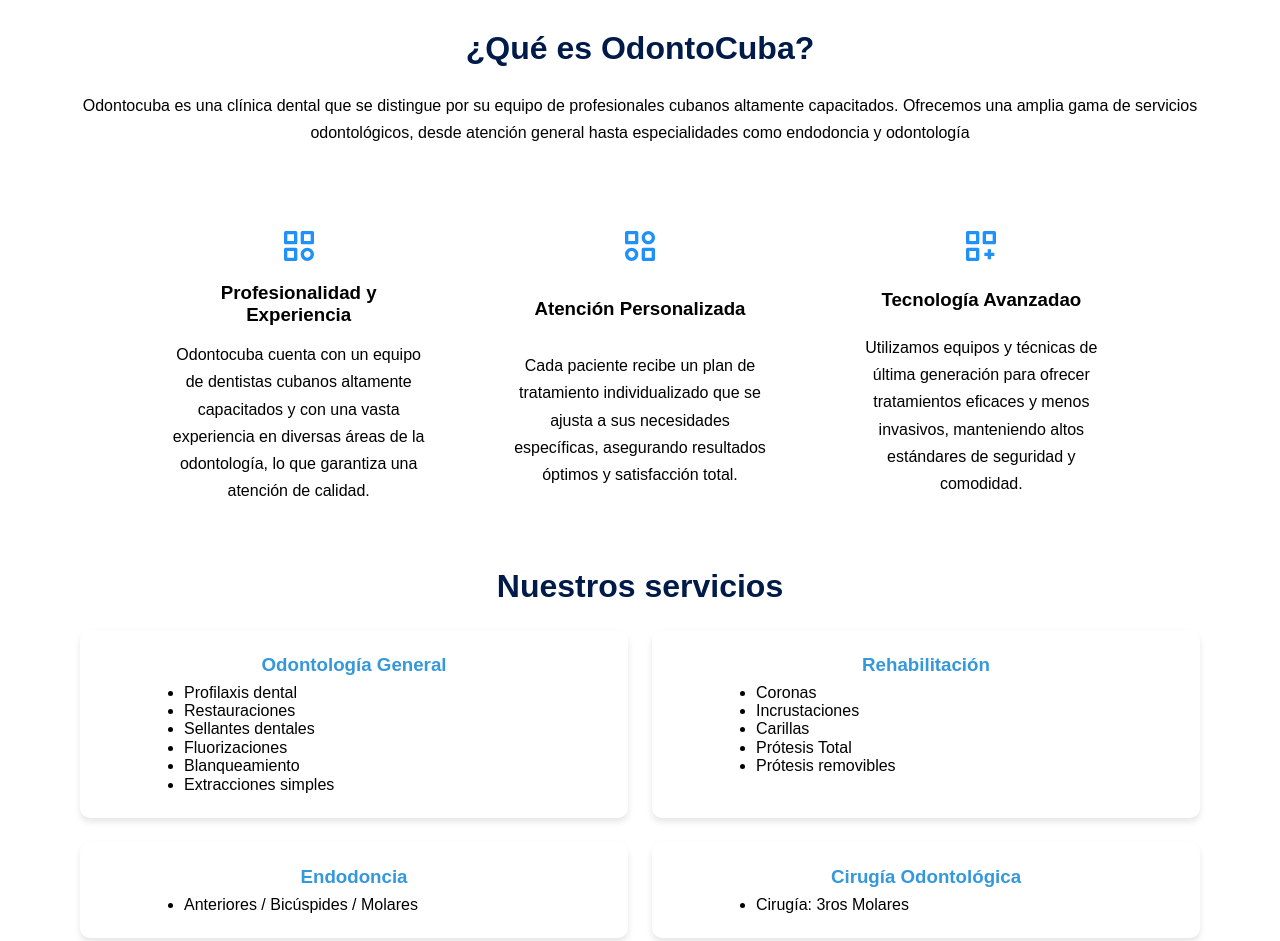
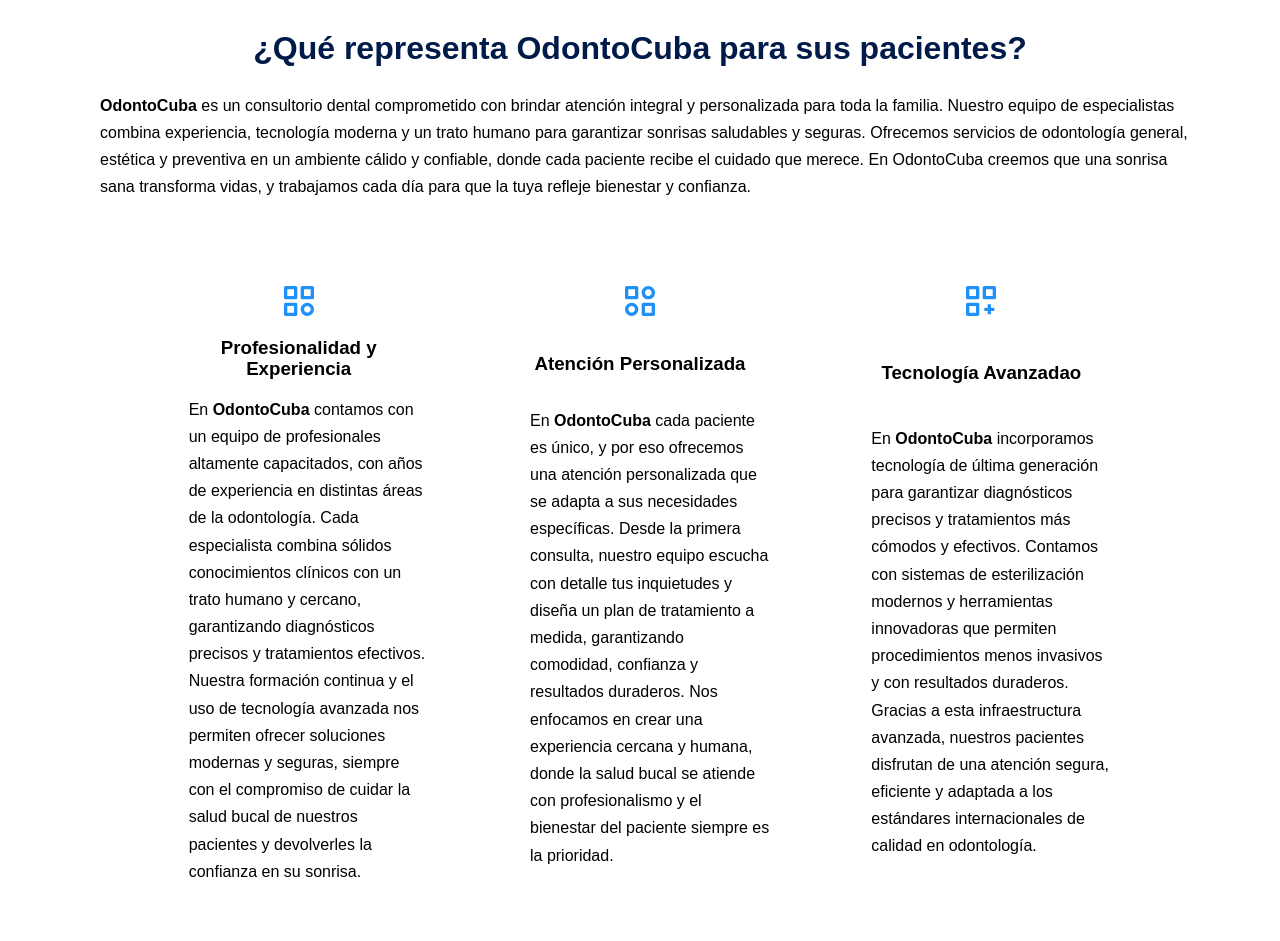
Before and after one commit to Leonard2GG/OdontoCuba, a plain HTML site: page index.html in a window 1280 px wide. Shown: the part 802-1743 px from the top of the page. Drawn offline with Linux system fonts and the light colour scheme.

Commit message:
cambios mami

```diff
--- a/index.html
+++ b/index.html
@@ -79,33 +79,48 @@
 
     <main id="main-content">
         <section class="container about__us" id="about__us">
-            <h2 class="subtitle">¿Qué es OdontoCuba?</h2>
-            <p class="about__paragraph">Odontocuba es una clínica dental que se distingue por su equipo de profesionales
-                cubanos altamente capacitados.
-                Ofrecemos una amplia gama de servicios odontológicos, desde atención general hasta especialidades como
-                endodoncia y odontología
+            <h2 class="subtitle">¿Qué representa OdontoCuba para sus pacientes? </h2>
+            <p class="about__paragraph"><b>OdontoCuba</b> es un consultorio dental comprometido con brindar atención
+                integral y personalizada para toda la familia. Nuestro equipo de especialistas combina experiencia,
+                tecnología
+                moderna y un trato humano para garantizar sonrisas saludables y seguras. Ofrecemos servicios de
+                odontología general, estética y preventiva en un ambiente cálido y confiable, donde cada paciente recibe
+                el cuidado que merece. En OdontoCuba creemos que una sonrisa sana transforma vidas, y trabajamos cada
+                día para que la tuya refleje bienestar y confianza.
             </p>
             <div class="about__main">
                 <article class="about__icons">
                     <img src="./static/img/category.svg" class="about__icon" alt="category">
                     <h3 class="about__title">Profesionalidad y Experiencia</h3>
-                    <p class="about__paragraph">Odontocuba cuenta con un equipo de dentistas cubanos altamente
-                        capacitados y con una vasta experiencia en diversas áreas de la odontología,
-                        lo que garantiza una atención de calidad.</p>
+                    <p class="about__paragraph">En <b>OdontoCuba</b> contamos con un equipo de profesionales altamente
+                        capacitados, con años de experiencia en distintas áreas de la odontología. Cada especialista
+                        combina sólidos conocimientos clínicos con un trato humano y cercano, garantizando diagnósticos
+                        precisos y tratamientos efectivos. Nuestra formación continua y el uso de tecnología avanzada
+                        nos permiten ofrecer soluciones modernas y seguras, siempre con el compromiso de cuidar la salud
+                        bucal de nuestros pacientes y devolverles la confianza en su sonrisa.</p>
                 </article>
                 <article class="about__icons">
                     <img src="./static/img/category-alt.svg" class="about__icon" alt="category-alt">
                     <h3 class="about__title">Atención Personalizada</h3>
-                    <p class="about__paragraph">Cada paciente recibe un plan de tratamiento individualizado que se
-                        ajusta a sus necesidades específicas, asegurando
-                        resultados óptimos y satisfacción total.</p>
+                    <p class="about__paragraph">En <b>OdontoCuba</b> cada paciente es único, y por eso ofrecemos una
+                        atención
+                        personalizada que se adapta a sus necesidades específicas. Desde la primera consulta, nuestro
+                        equipo escucha con detalle tus inquietudes y diseña un plan de tratamiento a medida,
+                        garantizando comodidad, confianza y resultados duraderos. Nos enfocamos en crear una experiencia
+                        cercana y humana, donde la salud bucal se atiende con profesionalismo y el bienestar del
+                        paciente siempre es la prioridad.</p>
                 </article>
                 <article class="about__icons">
                     <img src="./static/img/customize.svg" class="about__icon" alt="category">
                     <h3 class="about__title">Tecnología Avanzadao</h3>
-                    <p class="about__paragraph">Utilizamos equipos y técnicas de última generación para ofrecer
-                        tratamientos eficaces y menos invasivos, manteniendo
-                        altos estándares de seguridad y comodidad.</p>
+                    <p class="about__paragraph">En <b>OdontoCuba</b> incorporamos tecnología de última generación
+                        para
+                        garantizar diagnósticos precisos y tratamientos más cómodos y efectivos. Contamos con
+                        sistemas
+                        de esterilización modernos y herramientas innovadoras que permiten procedimientos menos
+                        invasivos y con resultados duraderos. Gracias a esta infraestructura avanzada, nuestros
+                        pacientes disfrutan de una atención segura, eficiente y adaptada a los estándares
+                        internacionales de calidad en odontología.</p>
                 </article>
             </div>
         </section>
--- a/static/css/styles.css
+++ b/static/css/styles.css
@@ -190,6 +190,8 @@
 
 .about__paragraph {
     line-height: 1.7;
+    text-align: start;
+    margin-left: 1.25rem;
 }
 
 .about__main {
```
